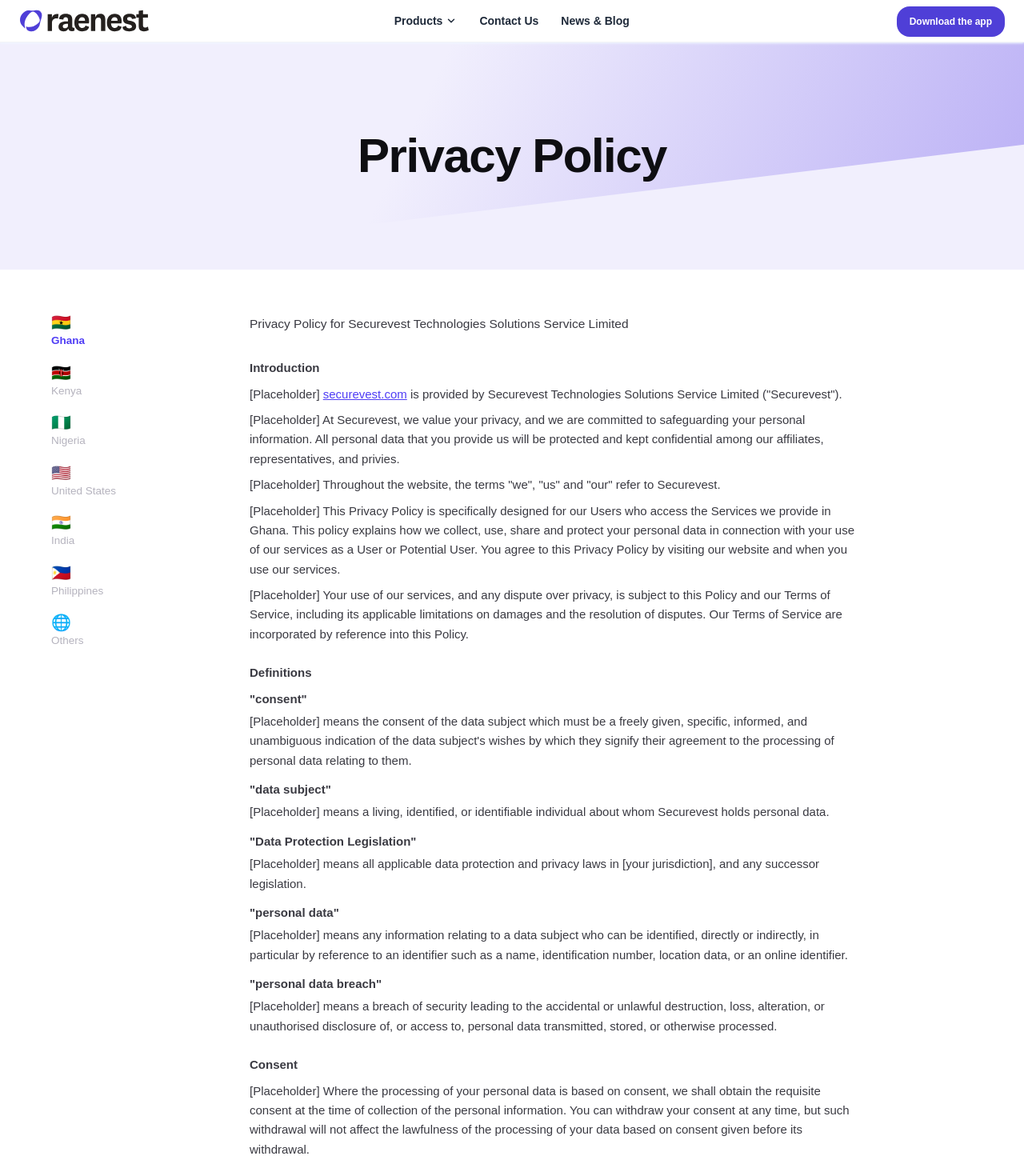
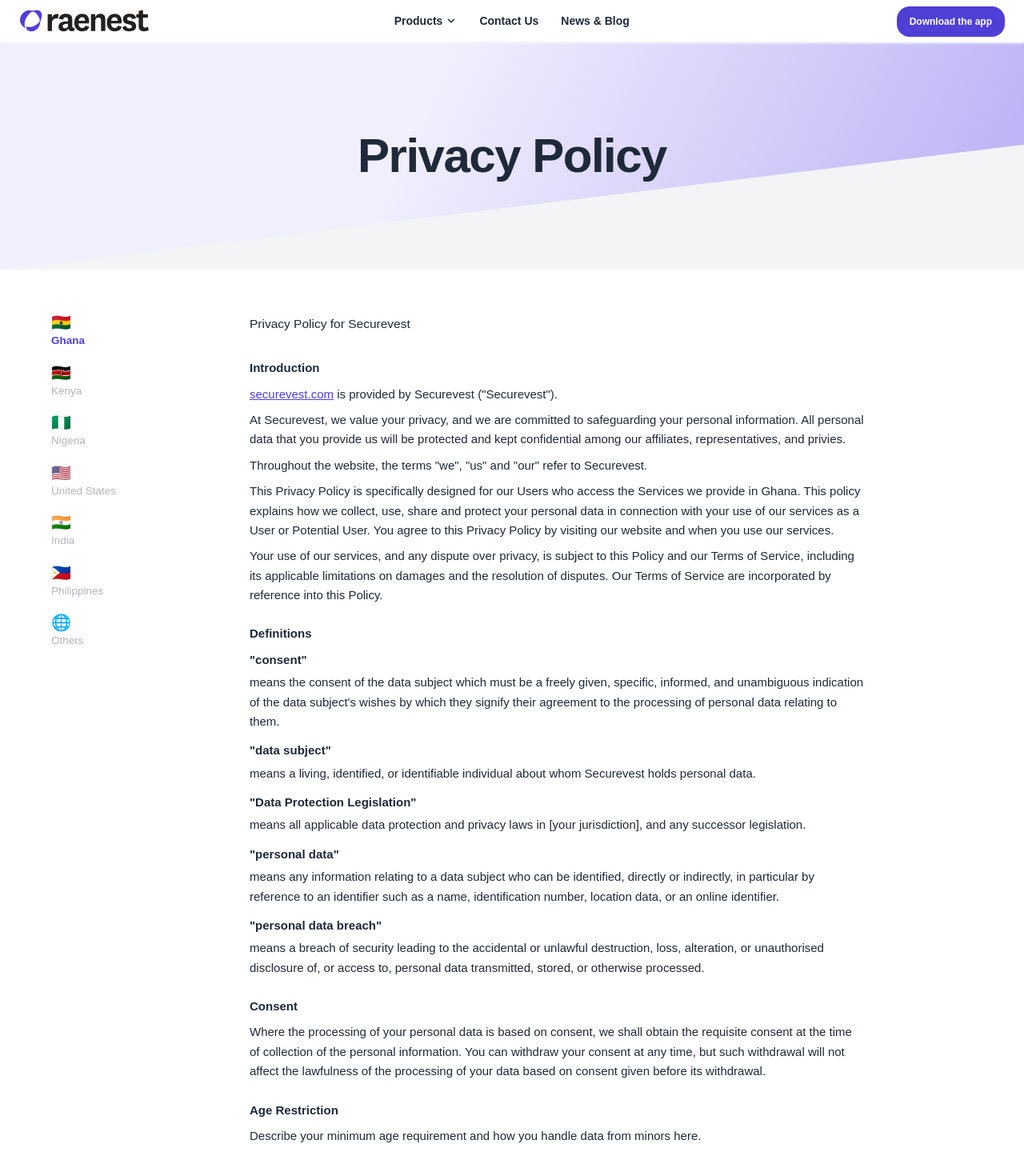
Before and after one commit to Samuel-Tomisin/raenest, a Next.js app: page /privacy in a window 1280 px wide. Shown: the top 1470 px of the page at 80% size. Built offline with nearby package versions, Linux system fonts and the light colour scheme.

Commit message:
new commit

```diff
--- a/app/privacy/page.tsx
+++ b/app/privacy/page.tsx
@@ -33,7 +33,7 @@ export default function PrivacyPolicyPage() {
      <Navbar/>
      <div className="min-h-screen bg-white">
       {/* Diagonal purple hero header */}
-      <div className="relative overflow-hidden bg-[#F1EFFD] py-20 md:py-28">
+      <div className="relative overflow-hidden bg-gray-100 py-20 md:py-28">
         <div
           className="pointer-events-none absolute inset-0"
           style={{
@@ -42,7 +42,7 @@ export default function PrivacyPolicyPage() {
           }}
         />
         <div className="relative mx-auto max-w-[1200px] px-6 text-center">
-          <h1 className="text-4xl font-bold tracking-tight text-[#0E0E12] sm:text-5xl md:text-6xl">
+          <h1 className="text-4xl font-bold tracking-tight text-gray-800 sm:text-5xl md:text-6xl">
             Privacy Policy
           </h1>
         </div>
@@ -63,7 +63,7 @@ export default function PrivacyPolicyPage() {
                     <span
                       className={`text-[13.5px] leading-snug transition-colors ${
                         activeCountry === c.id
-                          ? "font-semibold text-[#4F3DF5]"
+                          ? "font-semibold text-primary"
                           : "text-[#B5B3BE] hover:text-[#6B6B76]"
                       }`}
                     >
@@ -77,11 +77,11 @@ export default function PrivacyPolicyPage() {
 
           {/* Content area */}
           <div className="max-w-3xl">
-            <p className="text-[15.5px] text-[#3A3A42]">
-              Privacy Policy for {COMPANY_LEGAL_NAME}
+            <p className="text-[15.5px] text-gray-800">
+              Privacy Policy for Securevest
             </p>
 
-            <div className="mt-8 space-y-6 text-[15px] leading-relaxed text-[#3A3A42]">
+            <div className="mt-8 space-y-6 text-[15px] leading-relaxed text-gray-800">
               {/* ---------------------------------------------------------------
                   PLACEHOLDER CONTENT ONLY.
                   Replace every paragraph below with your own Privacy Policy,
@@ -92,31 +92,31 @@ export default function PrivacyPolicyPage() {
               <div>
                 <p className="font-bold">Introduction</p>
                 <p className="mt-2">
-                  [Placeholder]{" "}
-                  <a href="#" className="text-[#4F3DF5] underline">
+                  {" "}
+                  <a href="#" className="text-primary underline">
                     {COMPANY_DOMAIN}
                   </a>{" "}
-                  is provided by {COMPANY_LEGAL_NAME} (&quot;{COMPANY_NAME}&quot;).
+                  is provided by Securevest (&quot;Securevest&quot;).
                 </p>
                 <p className="mt-2">
-                  [Placeholder] At {COMPANY_NAME}, we value your privacy, and we are committed to
+                  At Securevest, we value your privacy, and we are committed to
                   safeguarding your personal information. All personal data that you provide us
                   will be protected and kept confidential among our affiliates, representatives,
                   and privies.
                 </p>
                 <p className="mt-2">
-                  [Placeholder] Throughout the website, the terms &quot;we&quot;, &quot;us&quot;
-                  and &quot;our&quot; refer to {COMPANY_NAME}.
+                  Throughout the website, the terms &quot;we&quot;, &quot;us&quot;
+                  and &quot;our&quot; refer to Securevest.
                 </p>
                 <p className="mt-2">
-                  [Placeholder] This Privacy Policy is specifically designed for our Users who
+                  This Privacy Policy is specifically designed for our Users who
                   access the Services we provide in {current.label}. This policy explains how we
                   collect, use, share and protect your personal data in connection with your use
                   of our services as a User or Potential User. You agree to this Privacy Policy by
                   visiting our website and when you use our services.
                 </p>
                 <p className="mt-2">
-                  [Placeholder] Your use of our services, and any dispute over privacy, is subject
+                  Your use of our services, and any dispute over privacy, is subject
                   to this Policy and our Terms of Service, including its applicable limitations on
                   damages and the resolution of disputes. Our Terms of Service are incorporated by
                   reference into this Policy.
@@ -127,30 +127,30 @@ export default function PrivacyPolicyPage() {
                 <p className="font-bold">Definitions</p>
                 <p className="mt-2 font-semibold">&quot;consent&quot;</p>
                 <p className="mt-1">
-                  [Placeholder] means the consent of the data subject which must be a freely
+                  means the consent of the data subject which must be a freely
                   given, specific, informed, and unambiguous indication of the data subject&apos;s
                   wishes by which they signify their agreement to the processing of personal data
                   relating to them.
                 </p>
                 <p className="mt-3 font-semibold">&quot;data subject&quot;</p>
                 <p className="mt-1">
-                  [Placeholder] means a living, identified, or identifiable individual about whom{" "}
-                  {COMPANY_NAME} holds personal data.
+                  means a living, identified, or identifiable individual about whom{" "}
+                  Securevest holds personal data.
                 </p>
                 <p className="mt-3 font-semibold">&quot;Data Protection Legislation&quot;</p>
                 <p className="mt-1">
-                  [Placeholder] means all applicable data protection and privacy laws in [your
+                  means all applicable data protection and privacy laws in [your
                   jurisdiction], and any successor legislation.
                 </p>
                 <p className="mt-3 font-semibold">&quot;personal data&quot;</p>
                 <p className="mt-1">
-                  [Placeholder] means any information relating to a data subject who can be
+                  means any information relating to a data subject who can be
                   identified, directly or indirectly, in particular by reference to an identifier
                   such as a name, identification number, location data, or an online identifier.
                 </p>
                 <p className="mt-3 font-semibold">&quot;personal data breach&quot;</p>
                 <p className="mt-1">
-                  [Placeholder] means a breach of security leading to the accidental or unlawful
+                  means a breach of security leading to the accidental or unlawful
                   destruction, loss, alteration, or unauthorised disclosure of, or access to,
                   personal data transmitted, stored, or otherwise processed.
                 </p>
@@ -159,7 +159,7 @@ export default function PrivacyPolicyPage() {
               <div>
                 <p className="font-bold">Consent</p>
                 <p className="mt-2">
-                  [Placeholder] Where the processing of your personal data is based on consent, we
+                  Where the processing of your personal data is based on consent, we
                   shall obtain the requisite consent at the time of collection of the personal
                   information. You can withdraw your consent at any time, but such withdrawal will
                   not affect the lawfulness of the processing of your data based on consent given
@@ -170,17 +170,17 @@ export default function PrivacyPolicyPage() {
               <div>
                 <p className="font-bold">Age Restriction</p>
                 <p className="mt-2">
-                  [Placeholder] Describe your minimum age requirement and how you handle data from
+                  Describe your minimum age requirement and how you handle data from
                   minors here.
                 </p>
               </div>
 
-              <p className="rounded-xl border border-dashed border-[#C9C4F5] bg-[#F7F6FE] p-4 text-[13.5px] text-[#6B63C7]">
+              {/* <p className="rounded-xl border border-dashed border-[#C9C4F5] bg-[#F7F6FE] p-4 text-[13.5px] text-primary">
                 This entire content block is placeholder copy for layout purposes only, currently
                 showing the &quot;{current.label}&quot; tab. Replace it with your actual,
                 legally-reviewed Privacy Policy — ideally a separate, accurate version per
                 jurisdiction — before publishing this page.
-              </p>
+              </p> */}
             </div>
           </div>
         </div>
--- a/app/terms/page.tsx
+++ b/app/terms/page.tsx
@@ -63,7 +63,7 @@ export default function TermsOfServicePage() {
                     onClick={() => setActiveSection(s.id)}
                     className={`text-left text-[14.5px] leading-snug transition-colors ${
                       activeSection === s.id
-                        ? "font-semibold text-[#4F3DF5]"
+                        ? "font-semibold text-primary"
                         : "text-[#B5B3BE] hover:text-[#6B6B76]"
                     }`}
                   >
@@ -79,7 +79,7 @@ export default function TermsOfServicePage() {
             <h2 className="text-2xl font-semibold text-[#0E0E12]">
               {COMPANY_NAME} Terms of Use
             </h2>
-            <p className="mt-3 italic text-[#6B6B76]">Last modified: [Month Year]</p>
+            <p className="mt-3 italic text-[#6B6B76]">Last modified: August 2026</p>
 
             <div className="mt-8 space-y-6 text-[15px] leading-relaxed text-[#3A3A42]">
               {/* ---------------------------------------------------------------
@@ -90,18 +90,18 @@ export default function TermsOfServicePage() {
                   legal text — see the note above this file.
               ---------------------------------------------------------------- */}
               <p>
-                [Placeholder] Please read these Terms of Service (&quot;Terms&quot;), which set
+                Please read these Terms of Service (&quot;Terms&quot;), which set
                 forth the legally binding terms and conditions between you and {COMPANY_NAME},
                 Inc. and its affiliates (collectively &quot;{COMPANY_NAME}&quot;, &quot;we,&quot;
                 or &quot;us&quot;). It governs your access to and use of {COMPANY_NAME}&apos;s
                 website, mobile application, and the services provided by {COMPANY_NAME}.
               </p>
               <p>
-                [Placeholder] Our collection and use of your personal information in connection
+                Our collection and use of your personal information in connection
                 with your use of our services are described in our Privacy Policy.
               </p>
               <p>
-                [Placeholder] Your access to and use of our services is conditioned on your
+                Your access to and use of our services is conditioned on your
                 acceptance of and compliance with these Terms. These Terms apply to all visitors,
                 business owners, and any other person who accesses or uses our services.
               </p>
@@ -110,32 +110,32 @@ export default function TermsOfServicePage() {
                 <p className="font-bold">1. Definitions</p>
                 <p className="mt-2">In these Terms,</p>
                 <p className="mt-2">
-                  <span className="font-bold">&quot;Account&quot;.</span> [Placeholder] means a
+                  <span className="font-bold">&quot;Account&quot;.</span> means a
                   unique account registered with the details of the User and which contains
                   details of the User&apos;s transactions/operations on the Platform (as defined
                   below).
                 </p>
                 <p className="mt-2">
-                  <span className="font-bold">&quot;Applicable Laws&quot;</span> [Placeholder]
+                  <span className="font-bold">&quot;Applicable Laws&quot;</span>
                   means all applicable regulations, laws, codes, guidelines, policies, rules, and
                   directives of any competent regulatory authority in [your jurisdiction].
                 </p>
                 <p className="mt-2">
-                  <span className="font-bold">&quot;Platform&quot;</span> [Placeholder] means
-                  collectively {COMPANY_NAME}&apos;s website and other related applications
-                  provided by {COMPANY_NAME}.
+                  <span className="font-bold">&quot;Platform&quot;</span> means
+                  collectively Securevest &apos;s website and other related applications
+                  provided by Securevest.
                 </p>
               </div>
 
               <div>
                 <p className="font-bold">2. Acceptance of Terms</p>
                 <p className="mt-2">
-                  [Placeholder] The Service is offered subject to acceptance of all the terms and
+                  The Service is offered subject to acceptance of all the terms and
                   conditions contained in these Terms and all other operating rules, policies, and
                   procedures that may be published on the Platform.
                 </p>
                 <p className="mt-2">
-                  [Placeholder] {COMPANY_NAME} reserves the right, at its sole discretion, to
+                 Securevest reserves the right, at its sole discretion, to
                   modify or replace these Terms from time to time by posting the updated terms on
                   the Platform.
                 </p>
@@ -144,23 +144,22 @@ export default function TermsOfServicePage() {
               <div>
                 <p className="font-bold">3. Eligibility</p>
                 <p className="mt-2">
-                  [Placeholder] Only individuals who are legal residents of [list your supported
-                  countries] are eligible to apply for a {COMPANY_NAME} personal account.
+                  Only individuals who are legal residents of US, UK, Canada Ghana, South Africa are eligible to apply for a Securevest account.
                 </p>
               </div>
 
               <div>
                 <p className="font-bold">4. Account Requirements</p>
                 <p className="mt-2">
-                  [Placeholder] All information provided to {COMPANY_NAME} must be current,
+                  All information provided to Securevest are current,
                   accurate, and complete.
                 </p>
               </div>
 
-              <p className="rounded-xl border border-dashed border-[#C9C4F5] bg-[#F7F6FE] p-4 text-[13.5px] text-[#6B63C7]">
+              {/* <p className="rounded-xl border border-dashed border-[#C9C4F5] bg-[#F7F6FE] p-4 text-[13.5px] text-[#6B63C7]">
                 This entire content block is placeholder copy for layout purposes only. Replace it
                 with your actual, legally-reviewed Terms of Service before publishing this page.
-              </p>
+              </p> */}
             </div>
           </div>
         </div>
```
